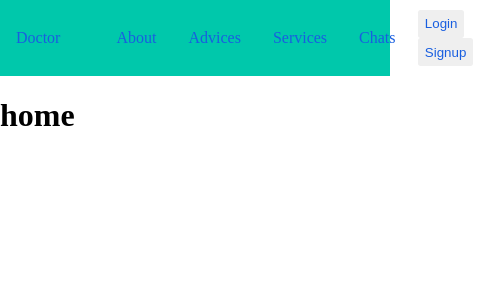
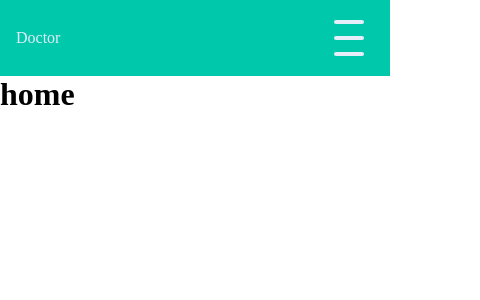
Before and after one commit to Shaikhfaruk/doctor, a React (Create React App) app in the folder client/: page / in a window 390 px wide. Shown: the top 300 px of the page, 480 px wide, since content can reach past the window. Built offline with nearby package versions, Linux system fonts and the light colour scheme.

Commit message:
Faruk: Humburger Added

```diff
--- a/client/src/App.css
+++ b/client/src/App.css
@@ -1,5 +1,3 @@
-@import url("https://fonts.googleapis.com/css2?family=Inter:wght@400;500;600&display=swap");
-
 :root {
   --primary-color: #185ee0;
   --secondary-color: #e6eef9;
@@ -8,20 +6,25 @@
 
 *,
 *:after,
-*:before {
-  box-sizing: border-box;
-}
+*:before,
 html,
 body {
   padding: 0;
   margin: 0;
+  box-sizing: border-box;
 }
 a {
   text-decoration: none;
-  color: var(--primary-color);
+  color: var(--secondary-color);
 }
 ul {
   list-style-type: none;
+}
+
+textarea:focus,
+input:focus {
+  outline: none;
+  padding: 7px;
 }
 .navbar {
   display: flex;
@@ -44,10 +47,101 @@ ul {
   border-radius: 0.2em;
   border: none;
   margin: 0 0.5em;
+  width: 65px;
+}
+.btn a {
+  color: var(--navbar-color);
+}
+a:focus {
+  color: var(--primary-color);
 }
 
-/* @media (max-width: 700px) {
-  .tabs {
-    transform: scale(0.6);
+.search {
+  display: flex;
+  align-items: center;
+}
+.search input {
+  border: none;
+  height: 29px;
+  border-radius: 1.2em;
+  width: 200px;
+}
+.search-icon {
+  position: relative;
+  right: 25px;
+  color: var(--navbar-color);
+}
+
+.menu-btn {
+  position: relative;
+  display: flex;
+  justify-content: center;
+  align-items: center;
+  cursor: pointer;
+  transition: all 0.3s ease-in-out;
+  width: 50px;
+  height: 50px;
+}
+.menu-btn-burger {
+  width: 30px;
+  height: 4px;
+  background: var(--secondary-color);
+  border-radius: 5px;
+  transition: all 0.3s ease-in-out;
+  animation: load 1.8s ease-in-out infinite;
+}
+.menu-btn-burger::before {
+  content: "";
+  position: absolute;
+  width: 30px;
+  height: 4px;
+  border-radius: 5px;
+  transition: all 0.3s ease-in-out;
+  background: var(--secondary-color);
+}
+.menu-btn-burger::after {
+  content: "";
+  position: absolute;
+  width: 30px;
+  height: 4px;
+  border-radius: 5px;
+  transition: all 0.3s ease-in-out;
+  background: var(--secondary-color);
+}
+.menu-btn-burger::before {
+  transform: translateY(-16px);
+}
+.menu-btn-burger::after {
+  transform: translateY(16px);
+}
+.menu-btn.open .menu-btn-burger {
+  transform: translateX(-50px);
+  background: transparent;
+}
+.menu-btn.open .menu-btn-burger::before {
+  transform: rotate(45deg) translate(35px, -35px);
+}
+.menu-btn.open .menu-btn-burger::after {
+  transform: rotate(-45deg) translate(35px, 35px);
+}
+
+@media (min-width: 798px) {
+  .menu-btn {
+    display: none;
   }
-} */
+}
+@media (max-width: 798px) {
+  .nav-items {
+    display: none;
+  }
+}
+@media (max-width: 571px) {
+  .loginbtn {
+    display: none;
+  }
+}
+@media (max-width: 400px) {
+  .search {
+    display: none;
+  }
+}
--- a/client/src/components/Navbar.js
+++ b/client/src/components/Navbar.js
@@ -1,15 +1,30 @@
 import React from "react";
 import { Link } from "react-router-dom";
+import { BiSearch } from "react-icons/bi";
 
 const Navbar = () => {
+  document.addEventListener("DOMContentLoaded", function () {
+    const menuBtn = document.querySelector(".menu-btn");
+    let menuOpen = false;
+    menuBtn.addEventListener("click", () => {
+      if (!menuOpen) {
+        menuBtn.classList.add("open");
+        menuOpen = true;
+      } else {
+        menuBtn.classList.remove("open");
+        menuOpen = false;
+      }
+    });
+  });
   return (
     <div className="navbar">
       <div className="logo">
         <Link to="/">Doctor</Link>
       </div>
-      {/* <div className="search">
-        <input type="search" name="search" id="searech" />
-      </div> */}
+      <div className="search">
+        <input type="search" name="search" id="search" />
+        <BiSearch className="search-icon" />
+      </div>
 
       <ul className="nav-items">
         <li className="nav-item">
@@ -46,6 +61,9 @@ const Navbar = () => {
           <Link to="/signup">Signup</Link>
         </button>
       </div>
+      <div className="menu-btn">
+        <div className="menu-btn-burger"></div>
+      </div>
     </div>
   );
 };
```
